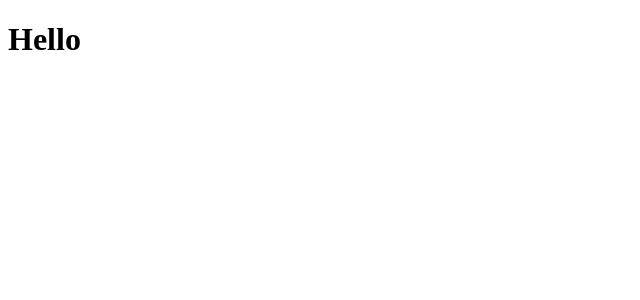
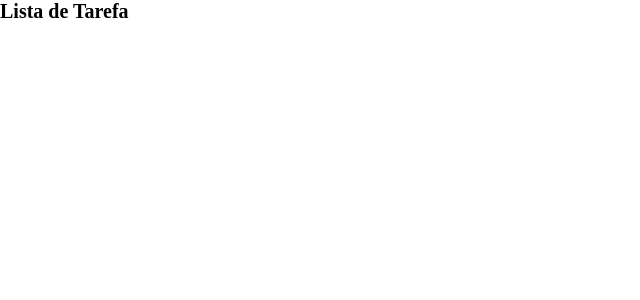
Before and after one commit to claytonfortunato/FullStack-todoList, a React (Vite) app in the folder client/: page / in a window 1280 px wide. Shown: the top 300 px of the page, without its empty margins (0-640 px from the left). Built offline with nearby package versions, Linux system fonts and the light colour scheme.

Commit message:
feat: style global

```diff
--- /dev/null
+++ b/client/src/@types/theme.d.ts
@@ -0,0 +1,8 @@
+import "styled-components";
+import { defaultTheme } from "../styles/themes/default";
+
+type ThemeType = typeof defaultTheme;
+
+declare module "styled-components" {
+  export interface DefaultTheme extends ThemeType {}
+}
--- a/client/src/App.tsx
+++ b/client/src/App.tsx
@@ -1,8 +1,14 @@
+import { ThemeProvider } from "styled-components";
+import { GlobalStyle } from "./styles/global";
+import { defaultTheme } from "./styles/themes/default";
+import { Home } from "./page/Home";
+
 const App = () => {
   return (
-    <div>
-      <h1>Hello</h1>
-    </div>
+    <ThemeProvider theme={defaultTheme}>
+      <GlobalStyle />
+      <Home />
+    </ThemeProvider>
   );
 };
 
--- /dev/null
+++ b/client/src/page/Home/index.tsx
@@ -0,0 +1,9 @@
+import * as C from "./styles";
+
+export const Home = () => {
+  return (
+    <C.Container>
+      <h1>Lista de Tarefa</h1>
+    </C.Container>
+  );
+};
--- /dev/null
+++ b/client/src/page/Home/styles.ts
@@ -0,0 +1,3 @@
+import styled from "styled-components";
+
+export const Container = styled.div``;
--- /dev/null
+++ b/client/src/styles/global.ts
@@ -0,0 +1,13 @@
+import { createGlobalStyle } from "styled-components";
+
+export const GlobalStyle = createGlobalStyle`
+    :root {
+        font-size: 62.5%;
+    }
+
+    *{
+        margin: 0;
+        padding: 0;
+        box-sizing: border-box;
+    }
+`;
--- /dev/null
+++ b/client/src/styles/themes/default.ts
@@ -0,0 +1,6 @@
+export const defaultTheme = {
+  colors: {
+    white: "#fff",
+    black: "111",
+  },
+};
```
